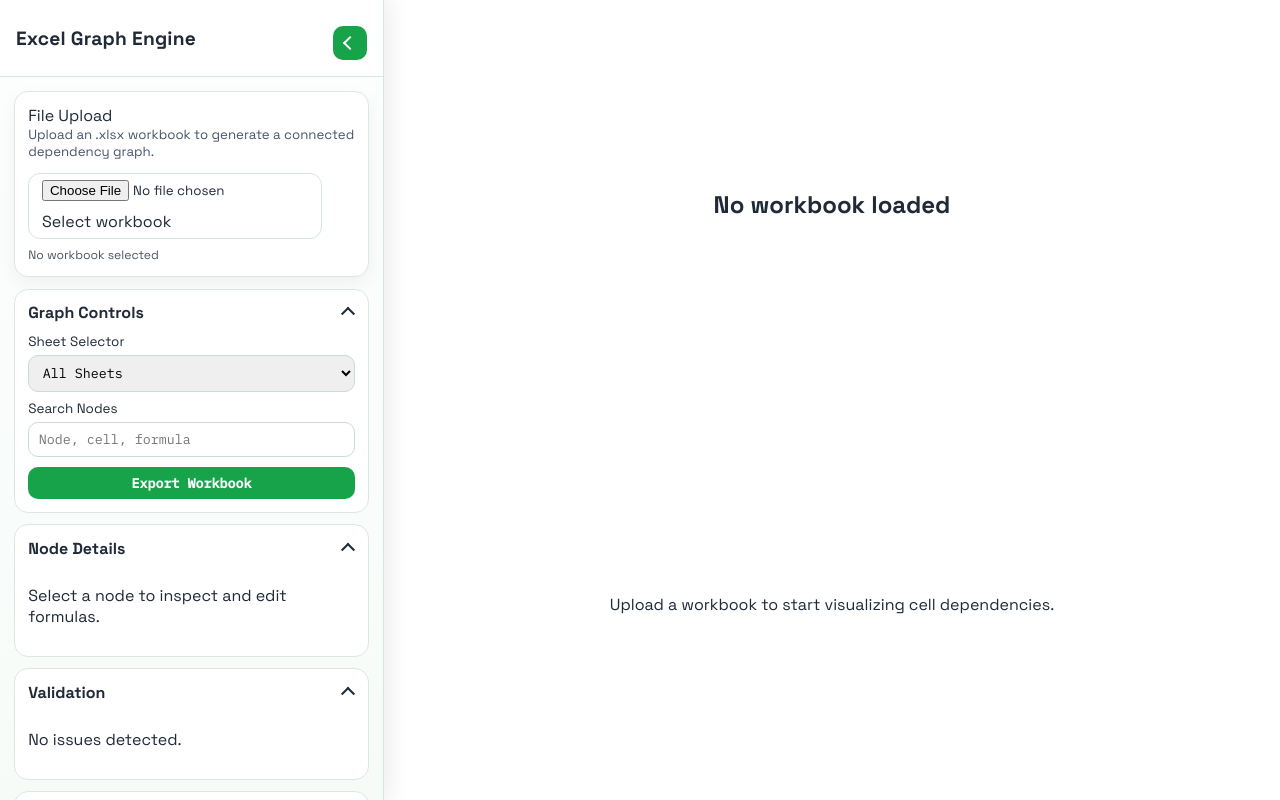
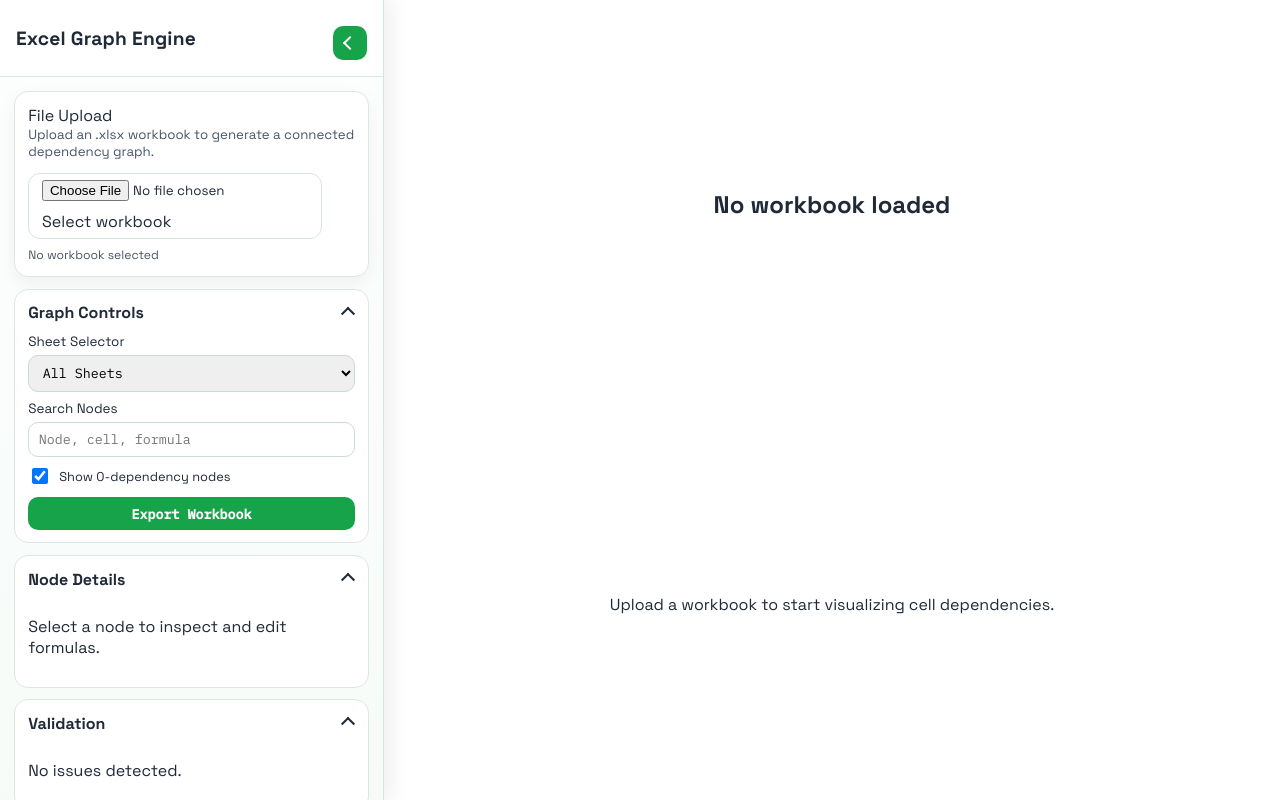
Before and after one commit to SurajSG23/Excel-Graph-Engine, a React (Vite) app in the folder frontend/: page / in a window 1280 px wide. Built offline with nearby package versions, Linux system fonts and the light colour scheme.

Commit message:
Add toggle for showing zero-dependency nodes in TopBar and update GraphCanvas logic

```diff
--- a/frontend/src/components/GraphCanvas.tsx
+++ b/frontend/src/components/GraphCanvas.tsx
@@ -27,6 +27,7 @@
   const selectedNodeId = useWorkbookStore((s) => s.selectedNodeId);
   const selectedSheet = useWorkbookStore((s) => s.selectedSheet);
   const searchText = useWorkbookStore((s) => s.searchText);
+  const showZeroDependencyNodes = useWorkbookStore((s) => s.showZeroDependencyNodes);
   const setSelectedNode = useWorkbookStore((s) => s.setSelectedNode);
   const [hoveredNodeId, setHoveredNodeId] = useState<string | null>(null);
   const [zoomLevel, setZoomLevel] = useState(1);
@@ -43,7 +44,7 @@
         : workbook.nodes.filter((node) => node.sheet === selectedSheet);
 
     const query = searchText.trim().toLowerCase();
-    const visibleNodes = query
+    const queryFilteredNodes = query
       ? sheetNodes.filter(
           (node) =>
             node.id.toLowerCase().includes(query) ||
@@ -52,13 +53,17 @@
         )
       : sheetNodes;
 
+    const visibleNodes = showZeroDependencyNodes
+      ? queryFilteredNodes
+      : queryFilteredNodes.filter((node) => node.dependencies.length > 0);
+
     const idSet = new Set(visibleNodes.map((n) => n.id));
     const visibleEdges = workbook.edges.filter(
       (edge) => idSet.has(edge.source) && idSet.has(edge.target),
     );
 
     return { nodes: visibleNodes, edges: visibleEdges };
-  }, [searchText, selectedSheet, workbook]);
+  }, [searchText, selectedSheet, showZeroDependencyNodes, workbook]);
 
   const activeNodeId = selectedNodeId;
 
@@ -167,7 +172,7 @@
       return;
     }
 
-    const fitKey = `${selectedSheet}|${searchText}|${filtered.nodes.length}|${filtered.edges.length}`;
+    const fitKey = `${selectedSheet}|${searchText}|${showZeroDependencyNodes}|${filtered.nodes.length}|${filtered.edges.length}`;
     if (fitKey === lastFitKey.current) {
       return;
     }
@@ -187,6 +192,7 @@
     workbook,
     selectedSheet,
     searchText,
+    showZeroDependencyNodes,
     filtered.nodes.length,
     filtered.edges.length,
   ]);
--- a/frontend/src/components/TopBar.tsx
+++ b/frontend/src/components/TopBar.tsx
@@ -4,8 +4,10 @@
   const workbook = useWorkbookStore((s) => s.workbook);
   const selectedSheet = useWorkbookStore((s) => s.selectedSheet);
   const searchText = useWorkbookStore((s) => s.searchText);
+  const showZeroDependencyNodes = useWorkbookStore((s) => s.showZeroDependencyNodes);
   const setSelectedSheet = useWorkbookStore((s) => s.setSelectedSheet);
   const setSearchText = useWorkbookStore((s) => s.setSearchText);
+  const setShowZeroDependencyNodes = useWorkbookStore((s) => s.setShowZeroDependencyNodes);
   const triggerExport = useWorkbookStore((s) => s.triggerExport);
 
   return (
@@ -33,6 +35,15 @@
               onChange={(e) => setSearchText(e.target.value)}
             />
           </label>
+
+          <label className="toggle-row">
+            <input
+              type="checkbox"
+              checked={showZeroDependencyNodes}
+              onChange={(e) => setShowZeroDependencyNodes(e.target.checked)}
+            />
+            Show 0-dependency nodes
+          </label>
         </div>
 
         <button onClick={() => triggerExport()} disabled={!workbook}>
--- a/frontend/src/store/workbookStore.ts
+++ b/frontend/src/store/workbookStore.ts
@@ -8,12 +8,14 @@
   selectedNodeId: string | null;
   selectedSheet: string | "ALL";
   searchText: string;
+  showZeroDependencyNodes: boolean;
   loading: boolean;
   error: string | null;
   uploadFile: (file: File) => Promise<void>;
   setSelectedNode: (id: string | null) => void;
   setSelectedSheet: (sheet: string | "ALL") => void;
   setSearchText: (value: string) => void;
+  setShowZeroDependencyNodes: (value: boolean) => void;
   applyUpdate: (updates: NodeUpdate[], label?: string) => Promise<void>;
   triggerExport: () => Promise<void>;
 }
@@ -24,6 +26,7 @@
   selectedNodeId: null,
   selectedSheet: "ALL",
   searchText: "",
+  showZeroDependencyNodes: true,
   loading: false,
   error: null,
 
@@ -56,6 +59,10 @@
 
   setSearchText(value) {
     set({ searchText: value });
+  },
+
+  setShowZeroDependencyNodes(value) {
+    set({ showZeroDependencyNodes: value });
   },
 
   async applyUpdate(updates, label) {
--- a/frontend/src/styles.css
+++ b/frontend/src/styles.css
@@ -229,6 +229,18 @@
   flex-direction: column;
   font-size: 0.84rem;
   gap: 0.3rem;
+}
+
+.topbar .toggle-row {
+  flex-direction: row;
+  align-items: center;
+  gap: 0.5rem;
+  font-size: 0.8rem;
+}
+
+.topbar .toggle-row input[type="checkbox"] {
+  width: 16px;
+  height: 16px;
 }
 
 .topbar input,
```
